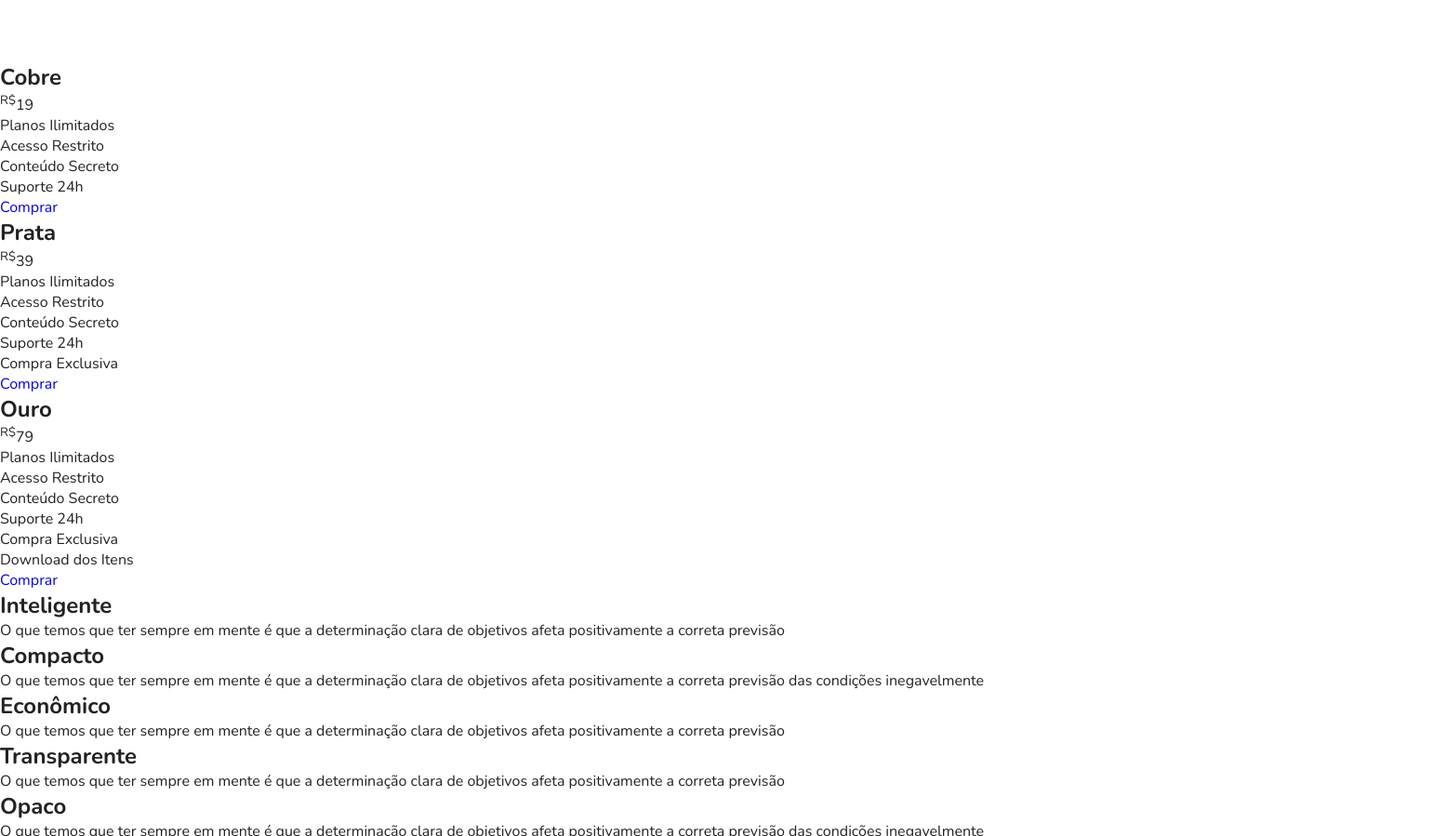
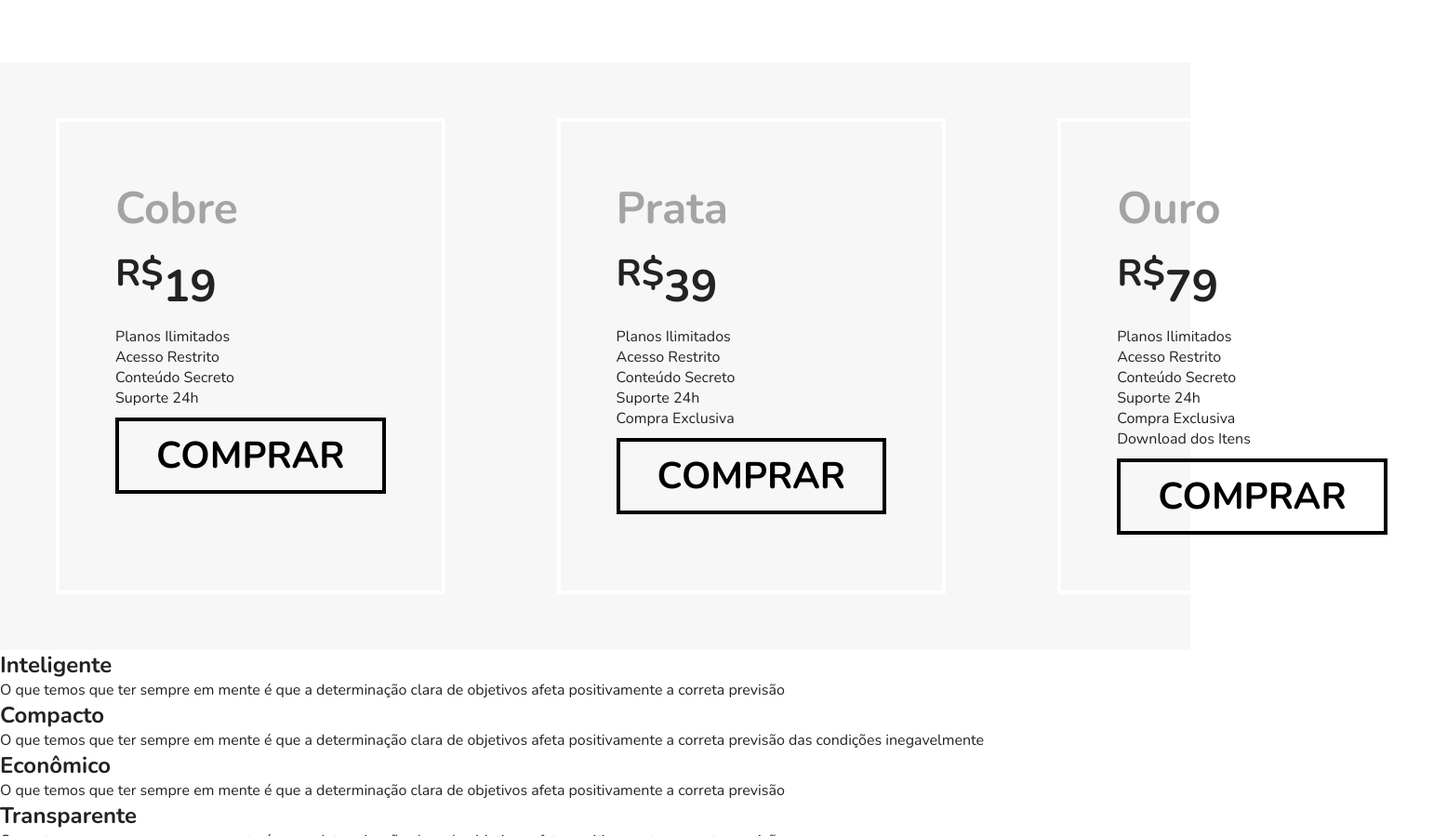
Before and after one commit to AntonielAureliano/flexbox, a plain HTML site: page index.html in a window 1280 px wide. Shown: the part 1754-2653 px from the top of the page at 93% size, 1556 px wide, since content can reach past the window. Drawn offline with nearby package versions, Linux system fonts and the light colour scheme.

Commit message:
Começando a estilizar a seção preço.

```diff
--- a/style.css
+++ b/style.css
@@ -175,3 +175,35 @@ img {
 .blue {
   border-top: 8px solid #66d9eb;
 }
+
+.preco {
+  background-color: #f7f7f7;
+  display: flex;
+}
+
+.preco-item {
+  border: 4px solid #ffffff;
+  display: flex;
+  flex-direction: column;
+  gap: 10px;
+  padding: 60px;
+  margin: 60px;
+}
+
+.preco-item h2 {
+  font-size: 3rem;
+  color: #a4a4a4;
+}
+.preco-item span {
+  font-size: 3rem;
+  font-weight: 700;
+}
+
+.preco-item a {
+  color: #000000;
+  border: 4px solid #000000;
+  font-size: 2.5rem;
+  font-weight: 700;
+  padding: 10px 40px;
+  text-transform: uppercase;
+}
```
